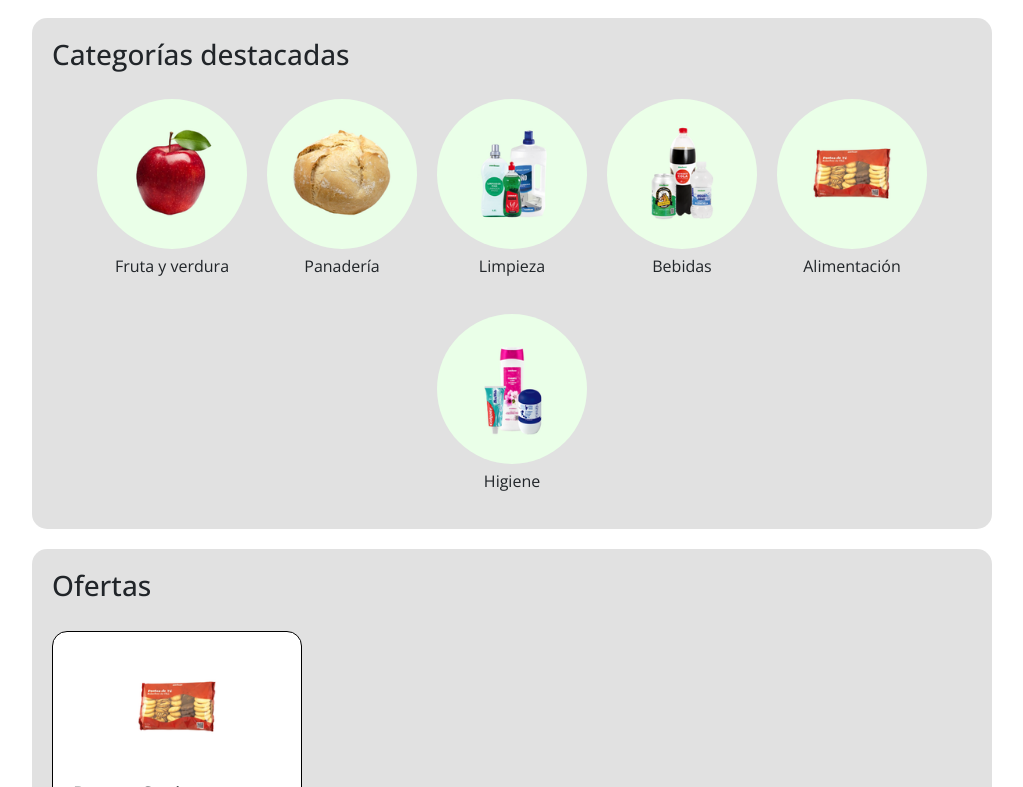
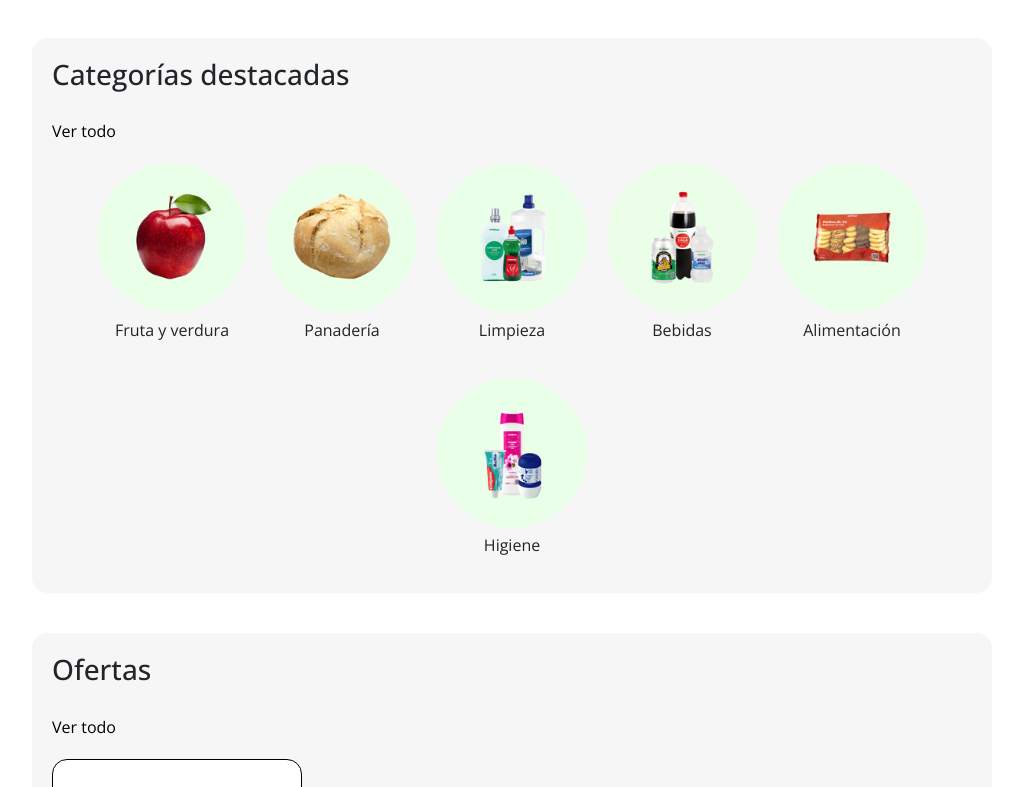
Before and after one commit to xinlin25/frontend-coviran-avenida-portugal, an Angular app: page / in a window 1280 px wide. Shown: the part 333-1120 px from the top of the page, without its empty margins (128-1151 px from the left). Built offline with nearby package versions, Linux system fonts and the light colour scheme.

Commit message:
Cambios en tarjeta y estilos

```diff
--- a/src/app/pages/inicio/inicio.css
+++ b/src/app/pages/inicio/inicio.css
@@ -8,12 +8,14 @@
 .banner {
     width: 100%;
     border-radius: 15px;
+    margin-bottom: 20px;
 }
 
 .contenido {
     margin-top: 20px;
+    margin-bottom: 20px;
     padding: 20px;
-    background-color: rgba(0, 0, 0, 0.116);
+    background-color: rgba(0, 0, 0, 0.034);
     display: flex;
     flex-direction: column;
     border-radius: 15px;
--- a/src/app/pages/inicio/inicio.html
+++ b/src/app/pages/inicio/inicio.html
@@ -3,6 +3,10 @@
 
     <div class="contenido">
         <h3>Categorías destacadas</h3>
+        <div class="mas">
+            <a routerLink="/categorias">Ver todo</a>
+        </div>
+
         <div class="categorias-container">
             <div class="categoria">
                 <img src="/img/inicio/fruta-verdura.png" alt="categoría fruta y verdura" class="categoria">
@@ -34,6 +38,10 @@
 
     <div class="contenido">
         <h3>Ofertas</h3>
+        <div class="mas">
+            <a routerLink="/categorias">Ver todo</a>
+        </div>
+        <div class="ofertas-container">
             <div class="oferta">
                 <app-tarjeta
                 titulo="Pastas Coviran"
@@ -47,4 +55,6 @@
                 ></app-tarjeta>
             </div>
         </div>
+
     </div>
+</div>
--- a/src/app/pages/inicio/inicio.ts
+++ b/src/app/pages/inicio/inicio.ts
@@ -1,10 +1,11 @@
 import { CommonModule } from '@angular/common';
 import { Component } from '@angular/core';
 import { TarjetaComponent } from '../../shared/tarjeta/tarjeta';
+import { RouterLink } from "@angular/router";
 
 @Component({
   selector: 'app-inicio',
-  imports: [CommonModule, TarjetaComponent],
+  imports: [CommonModule, TarjetaComponent, RouterLink],
   templateUrl: './inicio.html',
   styleUrl: './inicio.css',
 })
--- a/src/styles.css
+++ b/src/styles.css
@@ -19,3 +19,18 @@ body {
   margin: 0;
   padding: 0;
 }
+
+a {
+  text-decoration: none;
+  color: black;
+}
+
+a.active-link {
+  color: var(--verde-oscuro);
+  text-decoration: underline;
+}
+
+a:hover {
+  color: var(--rojo);
+  text-decoration: none;
+}
```
Also changed, not shown: src/app/shared/tarjeta/tarjeta.html (line endings or trailing spaces). Lines whose indentation alone changed are shown as unchanged.
